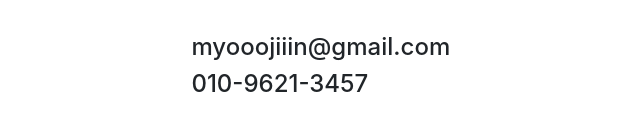
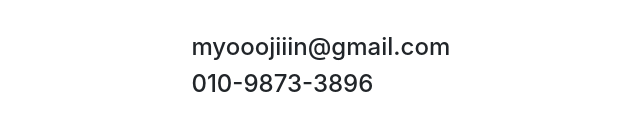
Before and after one commit to rlaaywlscjswo/myojin_portfolio, a plain HTML site: page index.html in a window 1280 px wide. Shown: the part 3293-3424 px from the top of the page, 359-999 px from the left. Drawn offline with nearby package versions, Linux system fonts and the light colour scheme.

Commit message:
Update index.html

```diff
--- a/index.html
+++ b/index.html
@@ -222,7 +222,7 @@
             </div>
             <div id="contact_contents">
                 <h4>myooojiiin@gmail.com</h4>
-                <h4>010-9621-3457</h4>
+                <h4>010-9873-3896</h4>
             </div>
         </div>
     </div>
```
